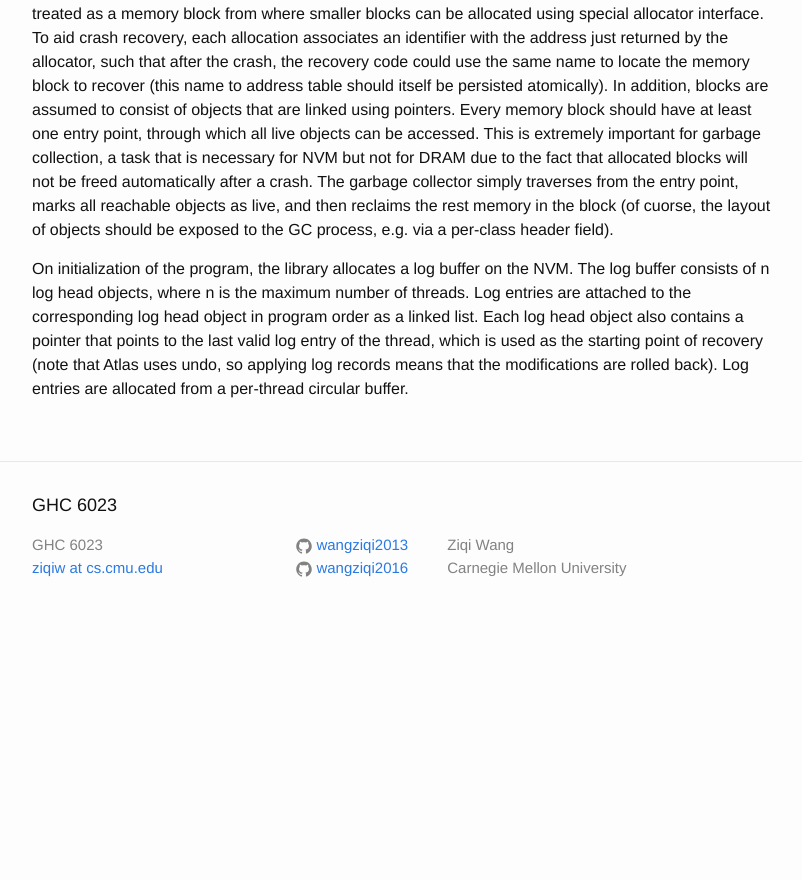
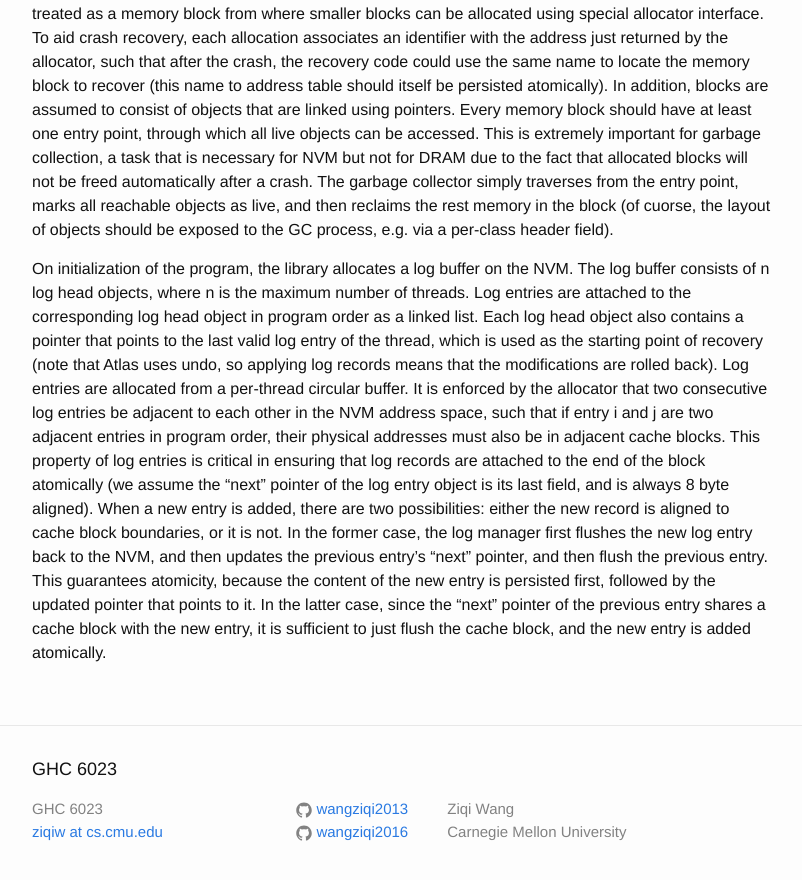
Before and after one commit to wangziqi2013/wangziqi2013.github.io, a Jekyll site: the page built from _posts/2019-08-04-atlas.markdown, in a window 1280 px wide and 900 px high, scrolled down 1360 px. Shown: the top 880 px of the window, without its empty margins (238-1040 px from the left). Built offline with Jekyll 4.4.1, drawn with Linux system fonts in a browser that asks for light colours; before the commit the page ends 1999 px from its top, so only the background shows below that.

Commit message:
Adding adjacent blocks

```diff
--- a/_posts/2019-08-04-atlas.markdown
+++ b/_posts/2019-08-04-atlas.markdown
@@ -61,4 +61,13 @@ On initialization of the program, the library allocates a log buffer on the NVM.
 objects, where n is the maximum number of threads. Log entries are attached to the corresponding log head object in
 program order as a linked list. Each log head object also contains a pointer that points to the last valid log entry
 of the thread, which is used as the starting point of recovery (note that Atlas uses undo, so applying log records
-means that the modifications are rolled back). Log entries are allocated from a per-thread circular buffer.
+means that the modifications are rolled back). Log entries are allocated from a per-thread circular buffer. It is enforced
+by the allocator that two consecutive log entries be adjacent to each other in the NVM address space, such that if entry
+i and j are two adjacent entries in program order, their physical addresses must also be in adjacent cache blocks. This
+property of log entries is critical in ensuring that log records are attached to the end of the block atomically (we
+assume the "next" pointer of the log entry object is its last field, and is always 8 byte aligned). When a new entry is added,
+there are two possibilities: either the new record is aligned to cache block boundaries, or it is not. In the former case,
+the log manager first flushes the new log entry back to the NVM, and then updates the previous entry's "next" pointer, and
+then flush the previous entry. This guarantees atomicity, because the content of the new entry is persisted first, followed
+by the updated pointer that points to it. In the latter case, since the "next" pointer of the previous entry shares
+a cache block with the new entry, it is sufficient to just flush the cache block, and the new entry is added atomically.
```
